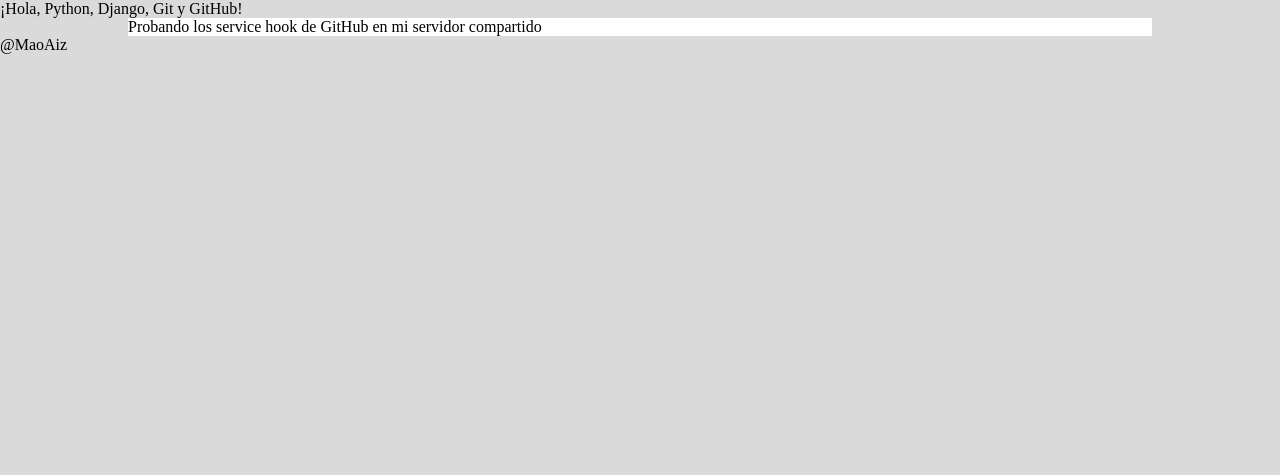
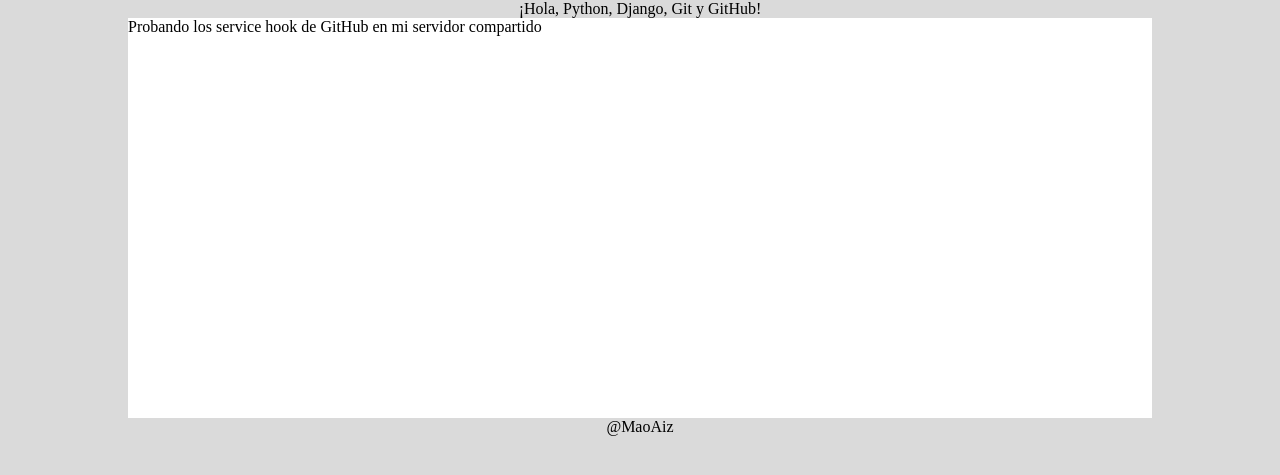
Before and after one commit to maoaiz/Prueba_Django, a Django app: template templates/index.html in a window 1280 px wide. Shown: the top 475 px of the page. Run offline with Django 3.2, Linux system fonts and the light colour scheme; the template is opened without the code that fills it, so the values that code supplies are empty.

Commit message:
corrigiendo css

```diff
--- a/static/css/style.css
+++ b/static/css/style.css
@@ -6,13 +6,14 @@ body{
 background-color:#dadada;
 }
 body > header{
-	text-aling:center;
+	text-align:center;
 }
 body > footer{
-	text-aling:center;
+	text-align:center;
 }
 body > section{
 	background-color:white;
 	margin:0 auto;
+	min-height:400px;
 	width:80%;
 }
```
